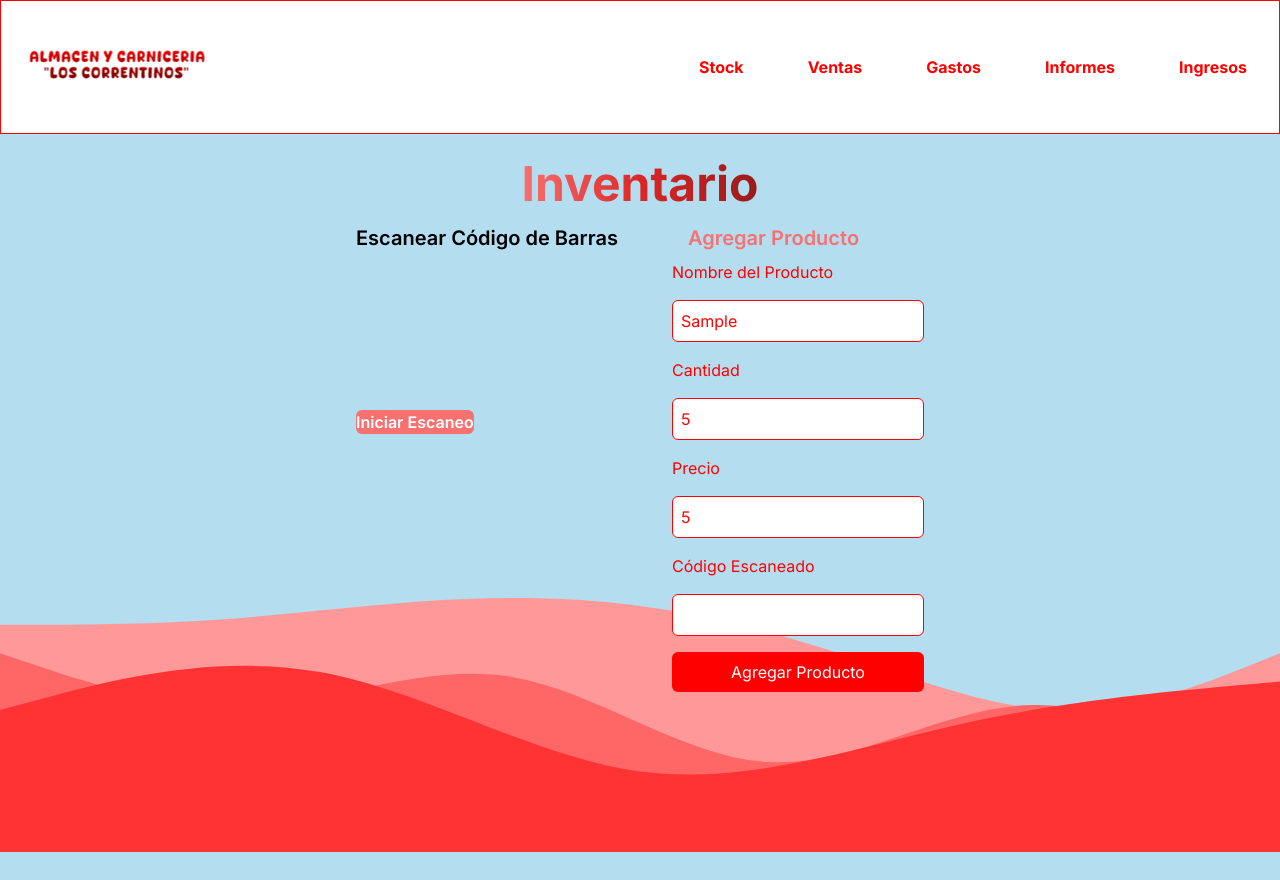
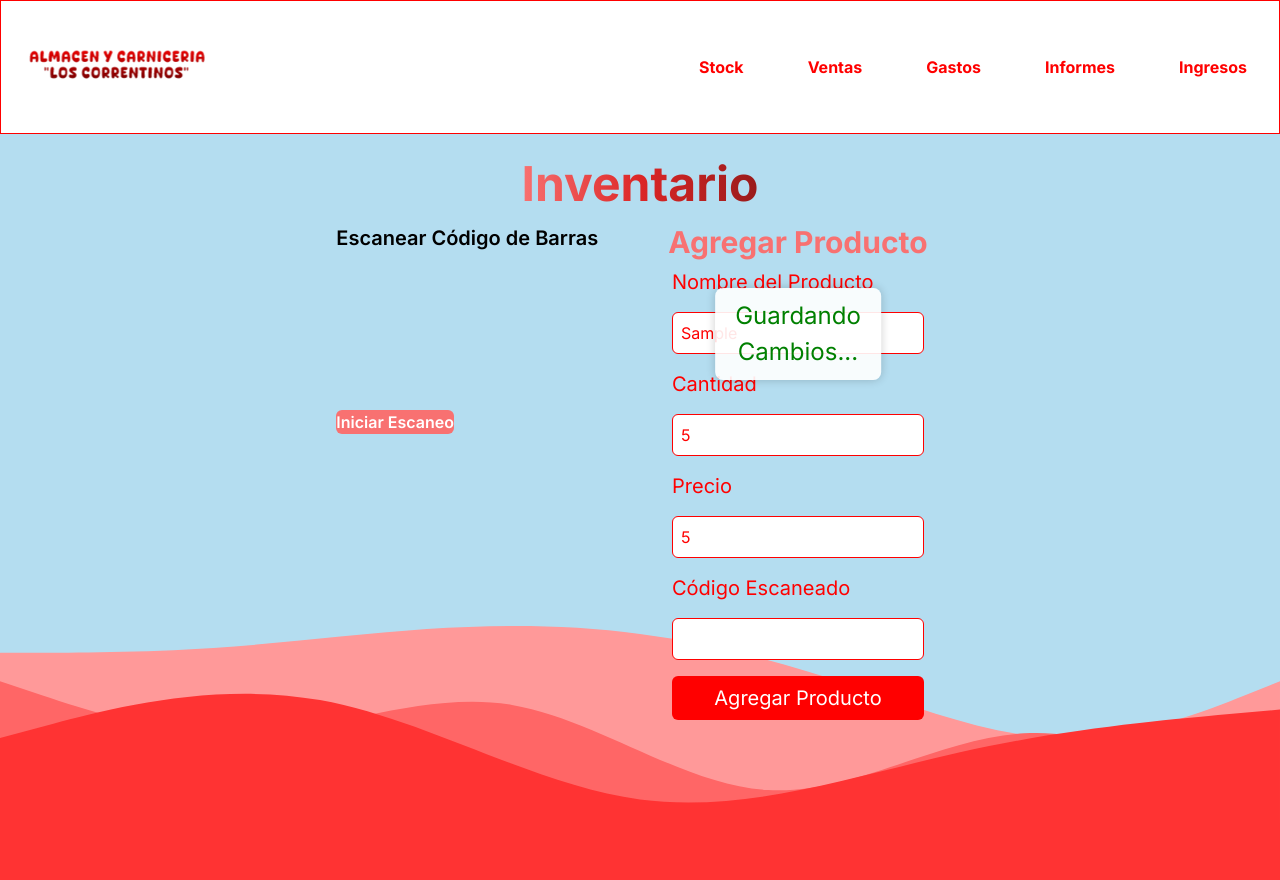
Before and after one commit to MarcePalma/marketapp, a Next.js app: page / in a window 1280 px wide. Both pictures are taken after typing "Sample", "5", "5" into the empty fields and a click on the button "Agregar Producto". Before the commit the page ends 852 px from the top, so only its background shows below. Built offline with nearby package versions, Linux system fonts and the light colour scheme; no server answers; the database is empty.

Commit message:
add popups and start the searchbar component

```diff
--- a/src/app/components/inventario/ProductForm.tsx
+++ b/src/app/components/inventario/ProductForm.tsx
@@ -1,4 +1,4 @@
-import React, { FormEvent, useRef } from "react";
+import React, { FormEvent, useRef, useState } from "react";
 
 interface ProductFormProps {
     scanner: string | null;
@@ -9,13 +9,15 @@ const ProductForm: React.FC<ProductFormProps> = ({ scanner }) => {
     const quantityRef = useRef<HTMLInputElement>(null);
     const priceRef = useRef<HTMLInputElement>(null);
     const codebarRef = useRef<HTMLInputElement>(null);
+    const [saving, setSaving] = useState(false);
+    const [saved, setSaved] = useState(false);
 
     const handleSubmit = async (e: FormEvent<HTMLFormElement>) => {
         e.preventDefault();
 
         const name = nameRef.current?.value || '';
-        const quantity = parseInt(quantityRef.current?.value || '0'); // Convertir a número
-        const price = parseFloat(priceRef.current?.value || '0'); // Convertir a número
+        const quantity = parseInt(quantityRef.current?.value || '0');
+        const price = parseFloat(priceRef.current?.value || '0');
         const codebar = codebarRef.current?.value || '';
 
         const dataToSend = {
@@ -25,6 +27,8 @@ const ProductForm: React.FC<ProductFormProps> = ({ scanner }) => {
             codebar,
             discount: ""
         };
+
+        setSaving(true);
 
         try {
             const response = await fetch('/api/stock/create', {
@@ -37,10 +41,15 @@ const ProductForm: React.FC<ProductFormProps> = ({ scanner }) => {
 
             if (response.ok) {
                 console.log('Producto agregado correctamente.');
+                setSaved(true);
                 nameRef.current!.value = '';
                 quantityRef.current!.value = '';
                 priceRef.current!.value = '';
                 codebarRef.current!.value = '';
+                setTimeout(() => {
+                    setSaving(false);
+                    setSaved(false);
+                }, 2000); // Resetear el estado después de 2 segundos
             } else {
                 console.error('Error al agregar el producto:', response.statusText);
             }
@@ -50,9 +59,9 @@ const ProductForm: React.FC<ProductFormProps> = ({ scanner }) => {
     };
 
     return (
-        <div className="max-w-lg mx-auto flex justify-center items-center">
+        <div className="max-w-lg mx-auto flex justify-center items-center relative">
             <form onSubmit={handleSubmit} className="flex flex-col gap-4 form">
-                <label htmlFor="name">Nombre del Producto</label>
+                <label htmlFor="name" className="text-xl">Nombre del Producto</label>
                 <input
                     type="text"
                     id="name"
@@ -60,7 +69,7 @@ const ProductForm: React.FC<ProductFormProps> = ({ scanner }) => {
                     placeholder="Ingrese el nombre del producto"
                     className="border border-gray-300 rounded-md p-2"
                 />
-                <label htmlFor="quantity">Cantidad</label>
+                <label htmlFor="quantity" className="text-xl">Cantidad</label>
                 <input
                     type="number"
                     id="quantity"
@@ -68,7 +77,7 @@ const ProductForm: React.FC<ProductFormProps> = ({ scanner }) => {
                     placeholder="Ingrese la cantidad"
                     className="border border-gray-300 rounded-md p-2"
                 />
-                <label htmlFor="price">Precio</label>
+                <label htmlFor="price" className="text-xl">Precio</label>
                 <input
                     type="number"
                     id="price"
@@ -76,7 +85,7 @@ const ProductForm: React.FC<ProductFormProps> = ({ scanner }) => {
                     placeholder="Ingrese el precio"
                     className="border border-gray-300 rounded-md p-2"
                 />
-                <label htmlFor="scanner">Código Escaneado</label>
+                <label htmlFor="scanner" className="text-xl">Código Escaneado</label>
                 <input
                     type="text"
                     id="scanner"
@@ -85,12 +94,16 @@ const ProductForm: React.FC<ProductFormProps> = ({ scanner }) => {
                     ref={codebarRef}
                     className="border border-gray-300 rounded-md p-2"
                 />
-                <button type="submit" className="bg-blue-500 text-white py-2 rounded-md">
+                <button type="submit" className="bg-blue-500 text-xl text-white py-2 rounded-md">
                     Agregar Producto
                 </button>
             </form>
+            <div className={`popup ${saving || saved ? 'show' : ''}`}>
+                {saving && <div className="popup-message">Guardando Cambios...</div>}
+                {saved && <div className="popup-message">Producto Agregado</div>}
+            </div>
             <style>
-           {`
+                {`
            .form{
             border-color: red;
            }
@@ -105,6 +118,38 @@ const ProductForm: React.FC<ProductFormProps> = ({ scanner }) => {
             background-color: red;
             border-color: red;
            }
+           .form button:hover{
+            background-color:#65a30d;
+           }
+
+           /* Estilos del popup */
+           .popup {
+                position: absolute;
+                top: 20px;
+                left: 50%;
+                transform: translateX(-50%);
+                background-color: rgba(255, 255, 255, 0.9);
+                padding: 10px 20px;
+                border-radius: 8px;
+                box-shadow: 0 0 10px rgba(0, 0, 0, 0.2);
+                display: flex;
+                justify-content: center;
+                align-items: center;
+                opacity: 0;
+                transition: opacity 0.3s ease;
+                pointer-events: none;
+           }
+
+           .popup-message {
+                color: green;
+                font-size: 1.5rem;
+                text-align: center;
+           }
+
+           .popup.show {
+                opacity: 1;
+                pointer-events: auto;
+           }
            `}
             </style>
         </div>
--- a/src/app/components/inventario/inventario.tsx
+++ b/src/app/components/inventario/inventario.tsx
@@ -24,7 +24,7 @@ const Inventory: React.FC = () => {
         </div>
 
         <div>
-          <h2 className="text-xl font-semibold mb-2 px-4 text-red-400">Agregar Producto</h2>
+          <h2 className="text-3xl font-bold mb-2 px-4 text-red-400">Agregar Producto</h2>
           <ProductForm scanner={scannedCode} />
         </div>
       </div>
--- /dev/null
+++ b/src/app/components/searchbar/searchbar.tsx
@@ -0,0 +1,7 @@
+import React from 'react'
+
+export default function searchbar() {
+  return (
+    <div>searchbar</div>
+  )
+}
--- a/src/app/components/stock/stock.tsx
+++ b/src/app/components/stock/stock.tsx
@@ -8,6 +8,7 @@ interface Product {
     name: string;
     quantity: number;
     price: number;
+    codebar: number; // Agregado el campo de código de barras
     discount: string;
     originalQuantity: number;
     originalPrice: number;
@@ -99,6 +100,7 @@ const Stock: React.FC = () => {
                         quantity: product.quantity,
                         price: product.price,
                         discount: product.discount,
+                        codebar: product.codebar, // Agregado el código de barras
                         originalQuantity: product.originalQuantity,
                         originalPrice: product.originalPrice,
                         originalDiscount: product.originalDiscount
@@ -131,11 +133,12 @@ const Stock: React.FC = () => {
             <table className='w-full'>
                 <thead>
                     <tr className='bg-gray-200'>
-                        <th className='py-2 text-left w-1/5'>ID</th>
-                        <th className='py-2 text-left w-1/5'>Nombre</th>
-                        <th className='py-2 text-left w-1/5'>Cantidad</th>
-                        <th className='py-2 text-left w-1/5'>Precio</th>
-                        <th className='py-2 text-left w-1/5'>Descuento (%)</th>
+                        <th className='py-2 text-left w-1/6'>ID</th>
+                        <th className='py-2 text-left w-1/6'>Nombre</th>
+                        <th className='py-2 text-left w-1/6'>Cantidad</th>
+                        <th className='py-2 text-left w-1/6'>Precio</th>
+                        <th className='py-2 text-left w-1/6'>Descuento (%)</th>
+                        <th className='py-2 text-left w-1/6'>Código de Barras</th> {/* Columna para código de barras */}
                     </tr>
                 </thead>
                 <tbody>
@@ -166,6 +169,7 @@ const Stock: React.FC = () => {
                                     onChange={(e) => handleDiscountChange(index, e)}
                                 />
                             </td>
+                            <td className='py-2'>{product.codebar}</td> {/* Mostrar el código de barras */}
                         </tr>
                     ))}
                 </tbody>
```
